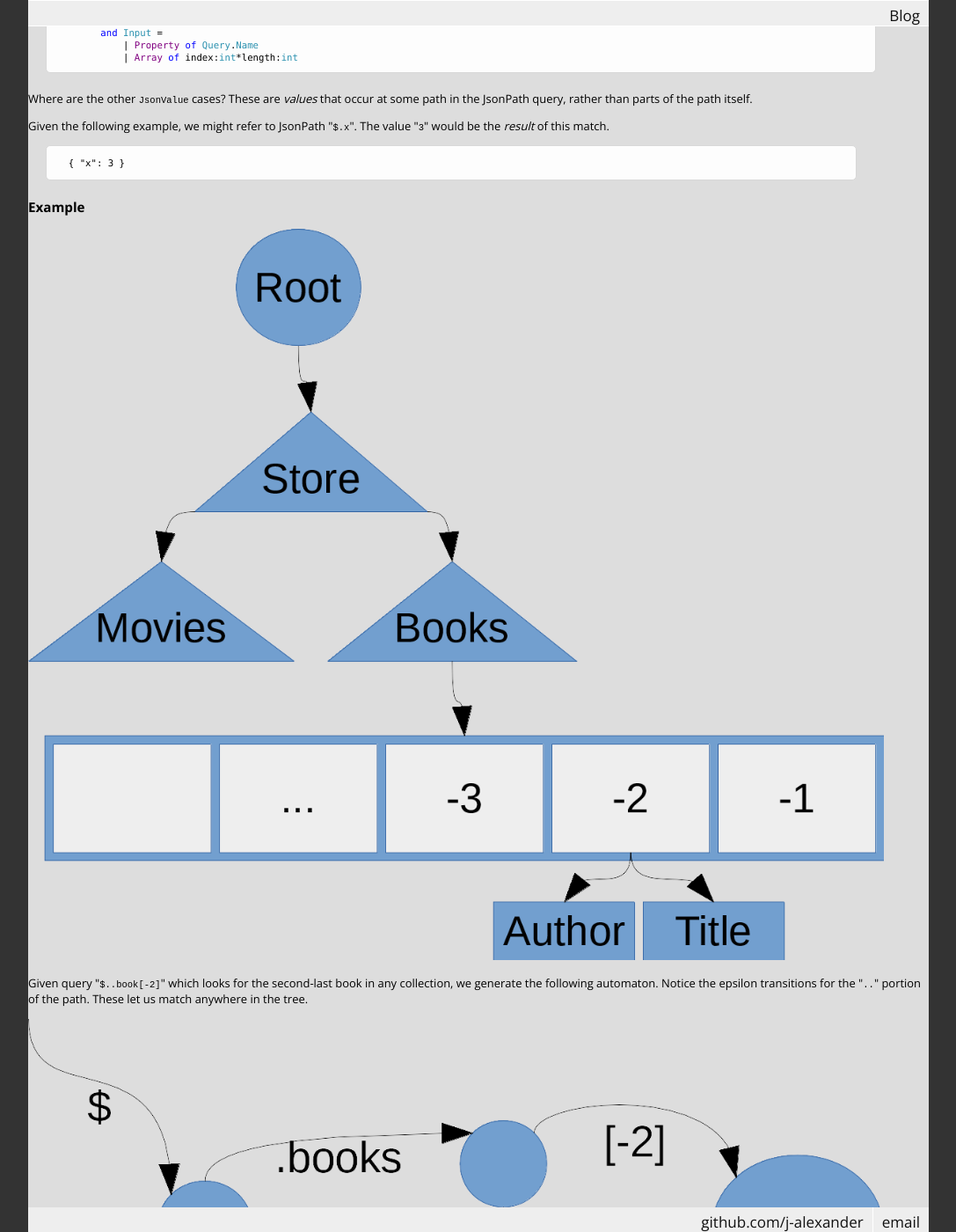
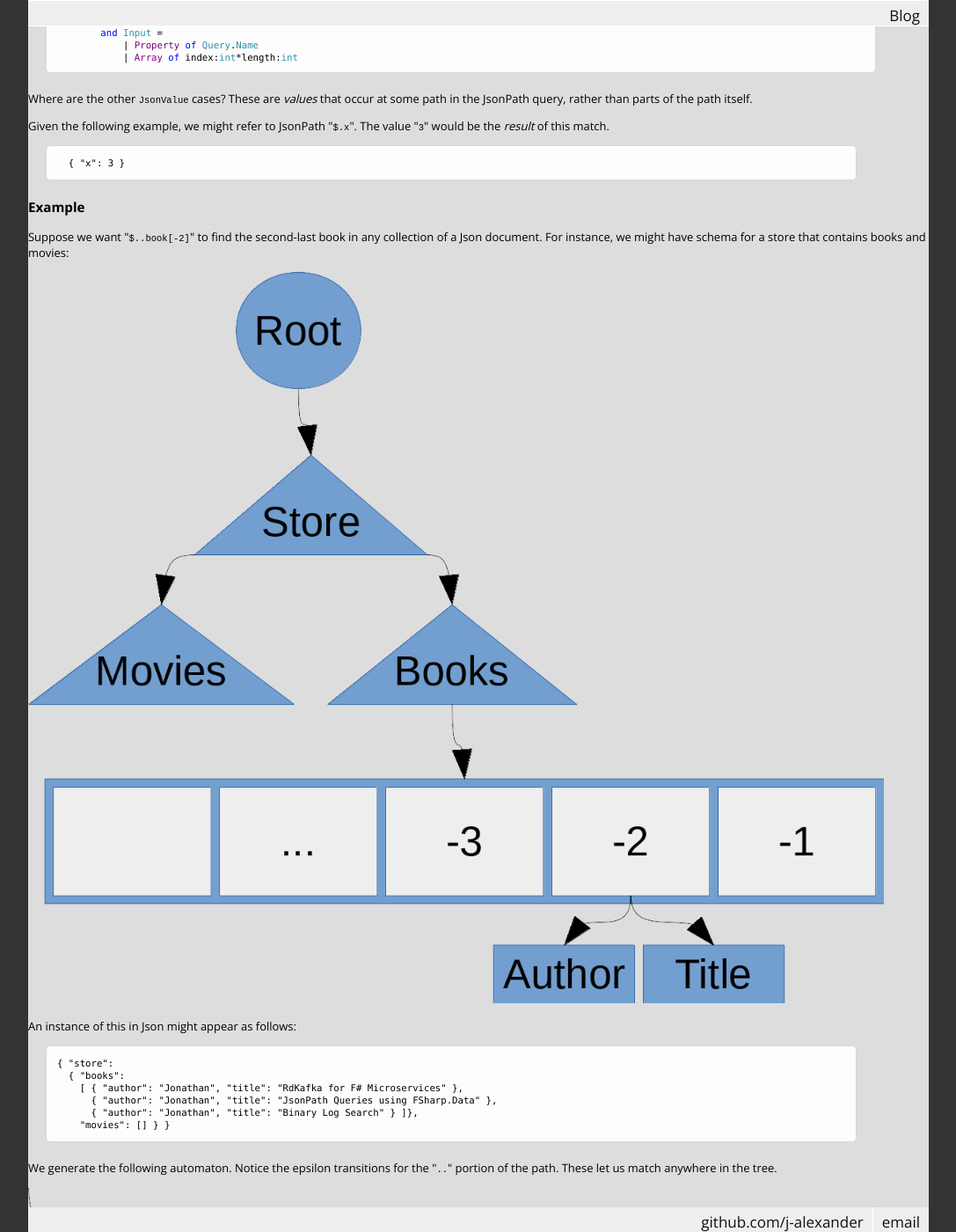
Before and after one commit to j-alexander/j-alexander.github.io, a Jekyll site: the page built from _posts/2016-12-15-jsonpath-queries-using-fsharpdata.html, in a window 1280 px wide and 1400 px high, scrolled down 1913 px. Shown: the whole window at 88% size, without its empty margins (96-1183 px from the left). Built offline with Jekyll 4.4.1, drawn with Linux system fonts in a browser that asks for light colours; some web fonts are replaced.

Commit message:
elaborate the example

```diff
--- a/_posts/2016-12-15-jsonpath-queries-using-fsharpdata.html
+++ b/_posts/2016-12-15-jsonpath-queries-using-fsharpdata.html
@@ -122,11 +122,20 @@ be the <em>result</em> of this match.</p>
 <table class="pre"><tr><td class="snippet"><pre class="fssnip"><code lang="json">  { "x": 3 }
 </code></pre></td></tr></table>
 <h3>Example</h3>
+<p>Suppose we want "<code>$..book[-2]</code>" to find the second-last book in any collection of a Json document.
+For instance, we might have schema for a store that contains books and movies:</p>
 <img src="bookstore-json.png" class="post-slide" alt="Book Store Json Document"/>
-<p>Given query "<code>$..book[-2]</code>" which looks for the second-last book in any collection,
-we generate the following automaton.  Notice the epsilon transitions for the "<code>..</code>"
+<p>An instance of this in Json might appear as follows:</p>
+<table class="pre"><tr><td class="snippet"><pre class="fssnip"><code lang="json">{ "store":
+  { "books":
+    [ { "author": "Jonathan", "title": "RdKafka for F# Microservices" },
+      { "author": "Jonathan", "title": "JsonPath Queries using FSharp.Data" },
+      { "author": "Jonathan", "title": "Binary Log Search" } ]},
+    "movies": [] } }
+</code></pre></td></tr></table>
+<p>We generate the following automaton.  Notice the epsilon transitions for the "<code>..</code>"
 portion of the path.  These let us match anywhere in the tree.</p>
-<img src="bookstore-jsonpath.png" class="post-slide" alt="Book Store Automaton"/>
+<img src="bookstore-jsonpath.png" class="post-slide" alt="Second-last Book Automaton"/>
 <p>Our implementation of the state machine starts with the structured representation
 of a query from above, that is <code>Query.Levels</code>.  Since the current <code>State</code> of an
 Automaton takes arbitrary json <code>Input</code>, and produces a new collection of <code>States</code>
```
Also changed, not shown: 1 other file.
